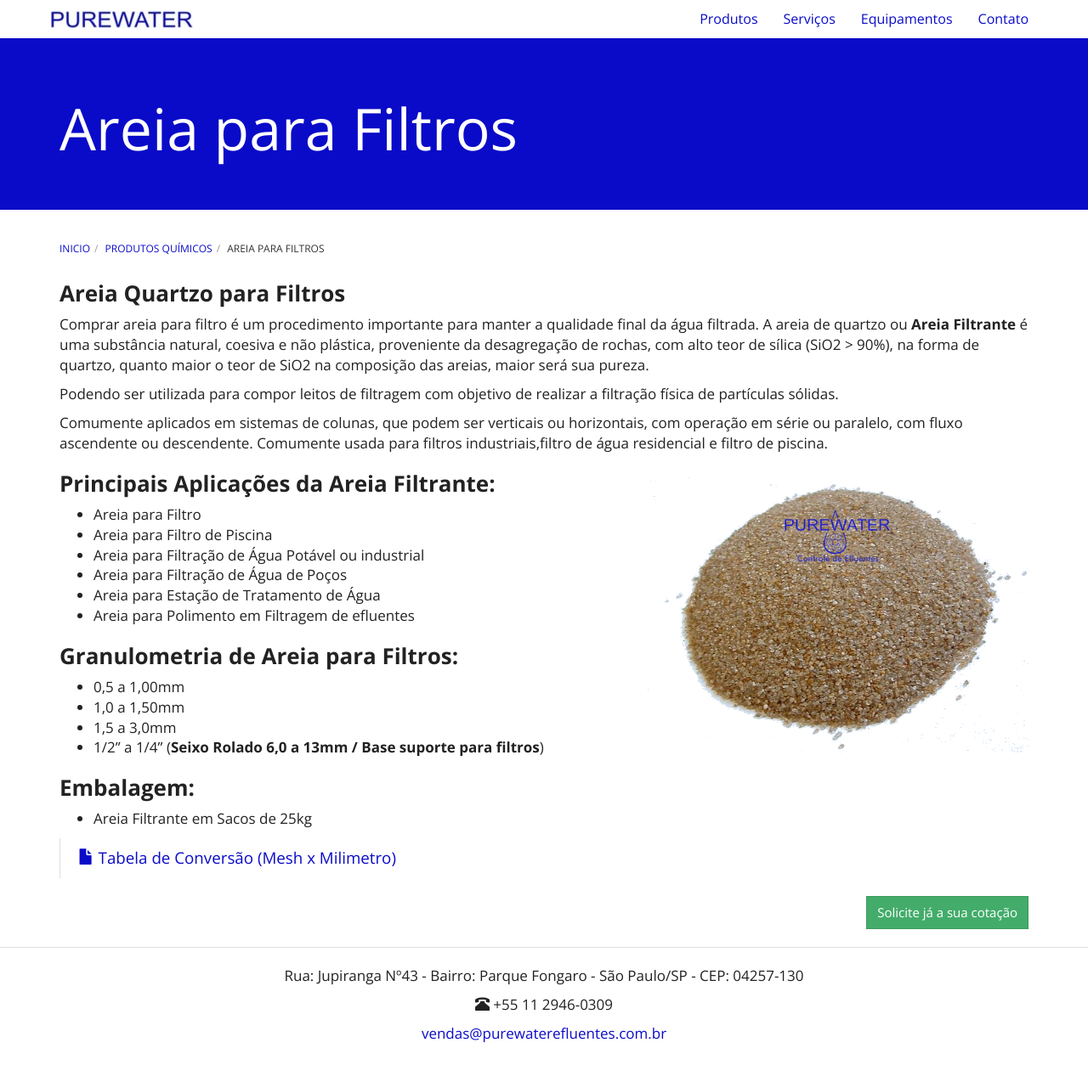
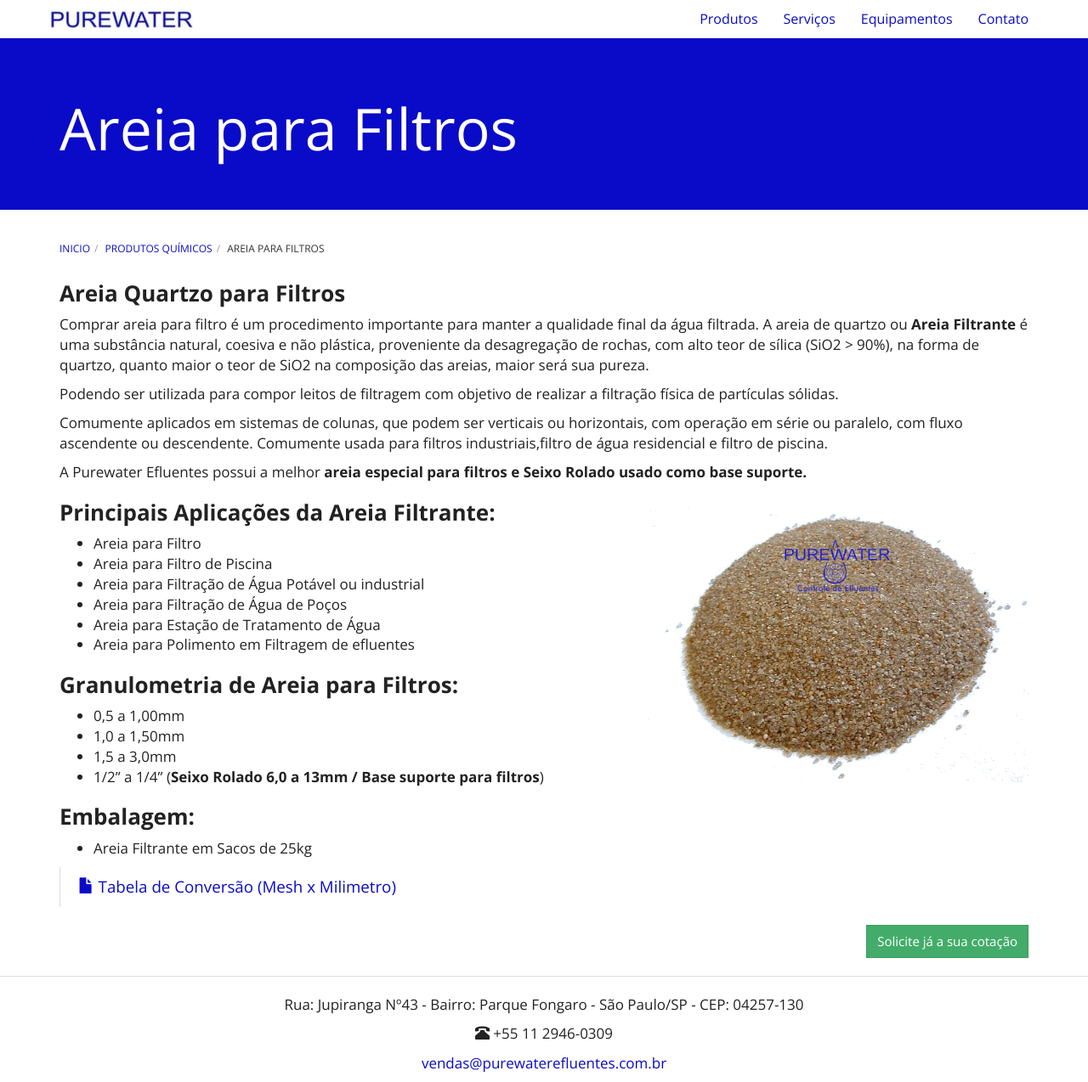
Before and after one commit to purewaterefluentes/purewaterefluentes.github.io, a Jekyll site: the page built from produtos/areia-para-filtros.md, in a window 1280 px wide and 1274 px high. Shown: the whole window at 85% size. Built offline with Jekyll 4.4.1, drawn with Linux system fonts in a browser that asks for light colours; nearby versions of some CDN libraries; library files that are not in the unit come from our copies.

Commit message:
Update areia-para-filtros.md

```diff
--- a/produtos/areia-para-filtros.md
+++ b/produtos/areia-para-filtros.md
@@ -1,6 +1,6 @@
 ---
 layout: contato
-pageTitle: AREIA PARA FILTROS | ELEMENTO FILTRANTE | PUREWATER EFLUENTES
+pageTitle: AREIA PARA FILTROS |SEIXO ROLADO |ELEMENTO FILTRANTE | PUREWATER EFLUENTES
 title: Areia para Filtros
 subtitle:
 ---
@@ -14,6 +14,7 @@
 
 Comumente aplicados em sistemas de colunas, que podem ser verticais ou horizontais, com operação em série ou paralelo, com fluxo ascendente ou descendente. Comumente usada para filtros industriais,filtro de água residencial e filtro de piscina.
 
+A Purewater Efluentes possui a melhor **areia especial para filtros e Seixo Rolado usado como base suporte.**
 
 <img class="img-responsive pull-right" style="max-width: 40%;" src="../../website/images/areia quartzo anuncio 3.png" alt="Areia para Filtro de Água">
 
```
